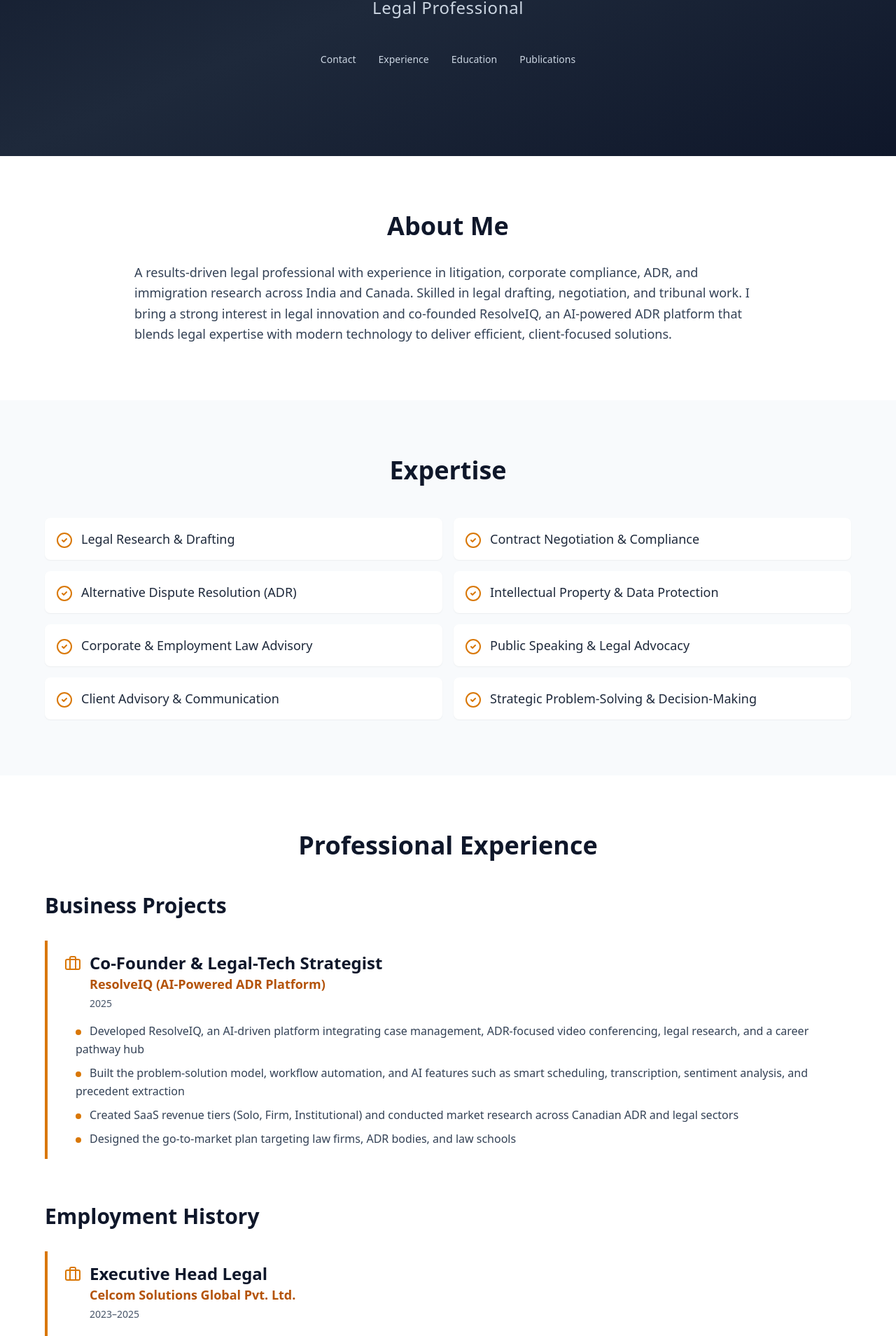
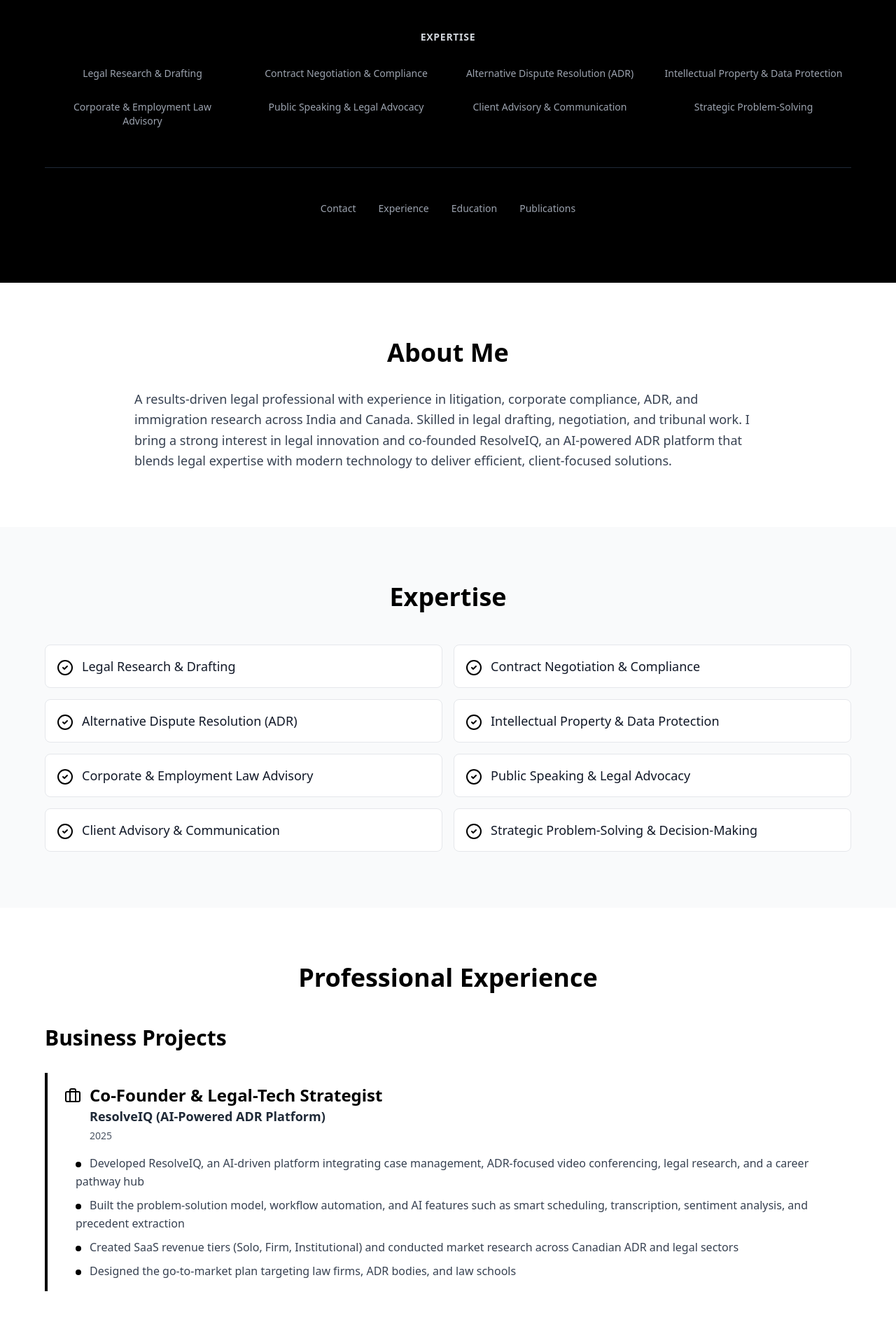
Before and after one commit to eeshwaa/portfolio_bolt, a React (Vite) app: page / in a window 1280 px wide. Shown: the part 309-2218 px from the top of the page at 70% size. Built offline with nearby package versions, Linux system fonts and the light colour scheme.

Commit message:
Updated package-lock.json

```diff
--- a/src/components/About.tsx
+++ b/src/components/About.tsx
@@ -2,9 +2,9 @@ export default function About() {
   return (
     <section id="about" className="py-20 px-6 bg-white">
       <div className="max-w-4xl mx-auto">
-        <h2 className="text-4xl font-bold text-slate-900 mb-8 text-center">About Me</h2>
+        <h2 className="text-4xl font-bold text-black mb-8 text-center">About Me</h2>
         <div className="prose prose-lg max-w-none">
-          <p className="text-slate-700 leading-relaxed text-lg">
+          <p className="text-gray-700 leading-relaxed text-lg">
             A results-driven legal professional with experience in litigation, corporate compliance,
             ADR, and immigration research across India and Canada. Skilled in legal drafting, negotiation,
             and tribunal work. I bring a strong interest in legal innovation and co-founded ResolveIQ,
--- a/src/components/Contact.tsx
+++ b/src/components/Contact.tsx
@@ -1,30 +1,19 @@
-import { Mail, Phone, Linkedin } from 'lucide-react';
+import { Mail, Linkedin } from 'lucide-react';
 
 export default function Contact() {
   return (
-    <section id="contact" className="py-20 px-6 bg-slate-900 text-white">
+    <section id="contact" className="py-20 px-6 bg-white text-black border-t border-gray-200">
       <div className="max-w-4xl mx-auto">
         <h2 className="text-4xl font-bold mb-12 text-center">Contact</h2>
         <div className="grid md:grid-cols-2 gap-8">
           <a
-            href="tel:+14378723439"
-            className="flex items-center gap-4 p-6 bg-slate-800 rounded-lg hover:bg-slate-700 transition-colors duration-300"
+            href="mailto:eeshwaacholadevangeetha@gmail.com"
+            className="flex items-center gap-4 p-6 bg-gray-50 rounded-lg hover:bg-gray-100 transition-colors duration-300 border border-gray-200"
           >
-            <Phone className="w-8 h-8 text-amber-400 flex-shrink-0" />
+            <Mail className="w-8 h-8 text-black flex-shrink-0" />
             <div>
-              <p className="text-sm text-slate-400 mb-1">Phone</p>
-              <p className="text-lg">+1 (437) 872-3439</p>
-            </div>
-          </a>
-
-          <a
-            href="mailto:eeshwaacholadevangeetha@gmail.com"
-            className="flex items-center gap-4 p-6 bg-slate-800 rounded-lg hover:bg-slate-700 transition-colors duration-300"
-          >
-            <Mail className="w-8 h-8 text-amber-400 flex-shrink-0" />
-            <div>
-              <p className="text-sm text-slate-400 mb-1">Email</p>
-              <p className="text-lg break-all">eeshwaacholadevangeetha@gmail.com</p>
+              <p className="text-sm text-gray-600 mb-1">Email</p>
+              <p className="text-lg break-all text-black">eeshwaacholadevangeetha@gmail.com</p>
             </div>
           </a>
 
@@ -32,19 +21,19 @@ export default function Contact() {
             href="https://www.linkedin.com/in/eeshwaa-chola-devangeetha-06b1a2215/"
             target="_blank"
             rel="noopener noreferrer"
-            className="flex items-center gap-4 p-6 bg-slate-800 rounded-lg hover:bg-slate-700 transition-colors duration-300"
+            className="flex items-center gap-4 p-6 bg-gray-50 rounded-lg hover:bg-gray-100 transition-colors duration-300 border border-gray-200"
           >
-            <Linkedin className="w-8 h-8 text-amber-400 flex-shrink-0" />
+            <Linkedin className="w-8 h-8 text-black flex-shrink-0" />
             <div>
-              <p className="text-sm text-slate-400 mb-1">LinkedIn</p>
-              <p className="text-lg">Connect with me</p>
+              <p className="text-sm text-gray-600 mb-1">LinkedIn</p>
+              <p className="text-lg text-black">Connect with me</p>
             </div>
           </a>
         </div>
       </div>
 
-      <div className="mt-16 pt-8 border-t border-slate-800 text-center">
-        <p className="text-slate-400">© 2025 Eeshwaa C.G. All rights reserved.</p>
+      <div className="mt-16 pt-8 border-t border-gray-200 text-center">
+        <p className="text-gray-600">© 2025 Eeshwaa C.G. All rights reserved.</p>
       </div>
     </section>
   );
--- a/src/components/Experience.tsx
+++ b/src/components/Experience.tsx
@@ -74,26 +74,26 @@ export default function Experience() {
   return (
     <section id="experience" className="py-20 px-6 bg-white">
       <div className="max-w-6xl mx-auto">
-        <h2 className="text-4xl font-bold text-slate-900 mb-12 text-center">Professional Experience</h2>
+        <h2 className="text-4xl font-bold text-black mb-12 text-center">Professional Experience</h2>
 
         <div className="mb-16">
-          <h3 className="text-3xl font-bold text-slate-900 mb-8">Business Projects</h3>
+          <h3 className="text-3xl font-bold text-black mb-8">Business Projects</h3>
           <div
             key="project"
-            className="border-l-4 border-amber-600 pl-6 py-4 hover:bg-slate-50 transition-colors duration-300 rounded-r-lg"
+            className="border-l-4 border-black pl-6 py-4 hover:bg-gray-50 transition-colors duration-300 rounded-r-lg"
           >
             <div className="flex items-start gap-3 mb-3">
-              <Briefcase className="w-6 h-6 text-amber-600 flex-shrink-0 mt-1" />
+              <Briefcase className="w-6 h-6 text-black flex-shrink-0 mt-1" />
               <div>
-                <h3 className="text-2xl font-bold text-slate-900">{businessProject.title}</h3>
-                <p className="text-lg text-amber-700 font-semibold">{businessProject.company}</p>
-                <p className="text-sm text-slate-600 mt-1">{businessProject.period}</p>
+                <h3 className="text-2xl font-bold text-black">{businessProject.title}</h3>
+                <p className="text-lg text-gray-800 font-semibold">{businessProject.company}</p>
+                <p className="text-sm text-gray-600 mt-1">{businessProject.period}</p>
               </div>
             </div>
             <ul className="space-y-2 mt-4">
               {businessProject.highlights.map((highlight, idx) => (
-                <li key={idx} className="text-slate-700 leading-relaxed pl-4">
-                  <span className="inline-block w-2 h-2 bg-amber-600 rounded-full mr-3"></span>
+                <li key={idx} className="text-gray-700 leading-relaxed pl-4">
+                  <span className="inline-block w-2 h-2 bg-black rounded-full mr-3"></span>
                   {highlight}
                 </li>
               ))}
@@ -101,25 +101,25 @@ export default function Experience() {
           </div>
         </div>
 
-        <h3 className="text-3xl font-bold text-slate-900 mb-8">Employment History</h3>
+        <h3 className="text-3xl font-bold text-black mb-8">Employment History</h3>
         <div className="space-y-8">
           {otherExperiences.map((exp, index) => (
             <div
               key={index}
-              className="border-l-4 border-amber-600 pl-6 py-4 hover:bg-slate-50 transition-colors duration-300 rounded-r-lg"
+              className="border-l-4 border-black pl-6 py-4 hover:bg-gray-50 transition-colors duration-300 rounded-r-lg"
             >
               <div className="flex items-start gap-3 mb-3">
-                <Briefcase className="w-6 h-6 text-amber-600 flex-shrink-0 mt-1" />
+                <Briefcase className="w-6 h-6 text-black flex-shrink-0 mt-1" />
                 <div>
-                  <h3 className="text-2xl font-bold text-slate-900">{exp.title}</h3>
-                  <p className="text-lg text-amber-700 font-semibold">{exp.company}</p>
-                  <p className="text-sm text-slate-600 mt-1">{exp.period}</p>
+                  <h3 className="text-2xl font-bold text-black">{exp.title}</h3>
+                  <p className="text-lg text-gray-800 font-semibold">{exp.company}</p>
+                  <p className="text-sm text-gray-600 mt-1">{exp.period}</p>
                 </div>
               </div>
               <ul className="space-y-2 mt-4">
                 {exp.highlights.map((highlight, idx) => (
-                  <li key={idx} className="text-slate-700 leading-relaxed pl-4">
-                    <span className="inline-block w-2 h-2 bg-amber-600 rounded-full mr-3"></span>
+                  <li key={idx} className="text-gray-700 leading-relaxed pl-4">
+                    <span className="inline-block w-2 h-2 bg-black rounded-full mr-3"></span>
                     {highlight}
                   </li>
                 ))}
--- a/src/components/Hero.tsx
+++ b/src/components/Hero.tsx
@@ -1,29 +1,55 @@
 import { Scale } from 'lucide-react';
+
+const skills = [
+  'Legal Research & Drafting',
+  'Contract Negotiation & Compliance',
+  'Alternative Dispute Resolution (ADR)',
+  'Intellectual Property & Data Protection',
+  'Corporate & Employment Law Advisory',
+  'Public Speaking & Legal Advocacy',
+  'Client Advisory & Communication',
+  'Strategic Problem-Solving'
+];
 
 export default function Hero() {
   return (
-    <section className="relative bg-gradient-to-br from-slate-900 via-slate-800 to-slate-900 text-white py-32 px-6">
+    <section className="relative bg-black text-white py-24 px-6">
       <div className="max-w-6xl mx-auto">
         <div className="flex items-center justify-center mb-6">
-          <Scale className="w-16 h-16 text-amber-400" />
+          <Scale className="w-16 h-16 text-white" />
         </div>
         <h1 className="text-5xl md:text-7xl font-bold text-center mb-4 tracking-tight">
           EESHWAA.C.G
         </h1>
-        <p className="text-xl md:text-2xl text-center text-slate-300 font-light tracking-wide">
+        <p className="text-xl md:text-2xl text-center text-gray-400 font-light tracking-wide mb-12">
           Legal Professional
         </p>
-        <div className="mt-12 flex flex-wrap justify-center gap-8 text-sm text-slate-300">
-          <a href="#contact" className="hover:text-amber-400 transition-colors duration-300">
+
+        <div className="mb-12 pb-12 border-b border-gray-800">
+          <h2 className="text-sm font-semibold text-center text-gray-300 mb-6 uppercase tracking-wider">Expertise</h2>
+          <div className="grid grid-cols-2 md:grid-cols-4 gap-3">
+            {skills.map((skill, index) => (
+              <div
+                key={index}
+                className="text-center px-3 py-2 text-sm text-gray-400 hover:text-white transition-colors duration-300"
+              >
+                {skill}
+              </div>
+            ))}
+          </div>
+        </div>
+
+        <div className="flex flex-wrap justify-center gap-8 text-sm text-gray-400">
+          <a href="#contact" className="hover:text-white transition-colors duration-300">
             Contact
           </a>
-          <a href="#experience" className="hover:text-amber-400 transition-colors duration-300">
+          <a href="#experience" className="hover:text-white transition-colors duration-300">
             Experience
           </a>
-          <a href="#education" className="hover:text-amber-400 transition-colors duration-300">
+          <a href="#education" className="hover:text-white transition-colors duration-300">
             Education
           </a>
-          <a href="#publications" className="hover:text-amber-400 transition-colors duration-300">
+          <a href="#publications" className="hover:text-white transition-colors duration-300">
             Publications
           </a>
         </div>
--- a/src/components/Skills.tsx
+++ b/src/components/Skills.tsx
@@ -13,17 +13,17 @@ const skills = [
 
 export default function Skills() {
   return (
-    <section className="py-20 px-6 bg-slate-50">
+    <section className="py-20 px-6 bg-gray-50">
       <div className="max-w-6xl mx-auto">
-        <h2 className="text-4xl font-bold text-slate-900 mb-12 text-center">Expertise</h2>
+        <h2 className="text-4xl font-bold text-black mb-12 text-center">Expertise</h2>
         <div className="grid md:grid-cols-2 gap-4">
           {skills.map((skill, index) => (
             <div
               key={index}
-              className="flex items-start gap-3 p-4 bg-white rounded-lg shadow-sm hover:shadow-md transition-shadow duration-300"
+              className="flex items-start gap-3 p-4 bg-white rounded-lg border border-gray-200 hover:border-black transition-all duration-300"
             >
-              <CheckCircle2 className="w-6 h-6 text-amber-600 flex-shrink-0 mt-1" />
-              <span className="text-slate-800 text-lg">{skill}</span>
+              <CheckCircle2 className="w-6 h-6 text-black flex-shrink-0 mt-1" />
+              <span className="text-gray-900 text-lg">{skill}</span>
             </div>
           ))}
         </div>
```
Also changed, not shown: src/components/Education.tsx (+13 -13 lines), src/components/Publications.tsx (+8 -8 lines), 1 other file (tests, documents, lock files or other folders).
